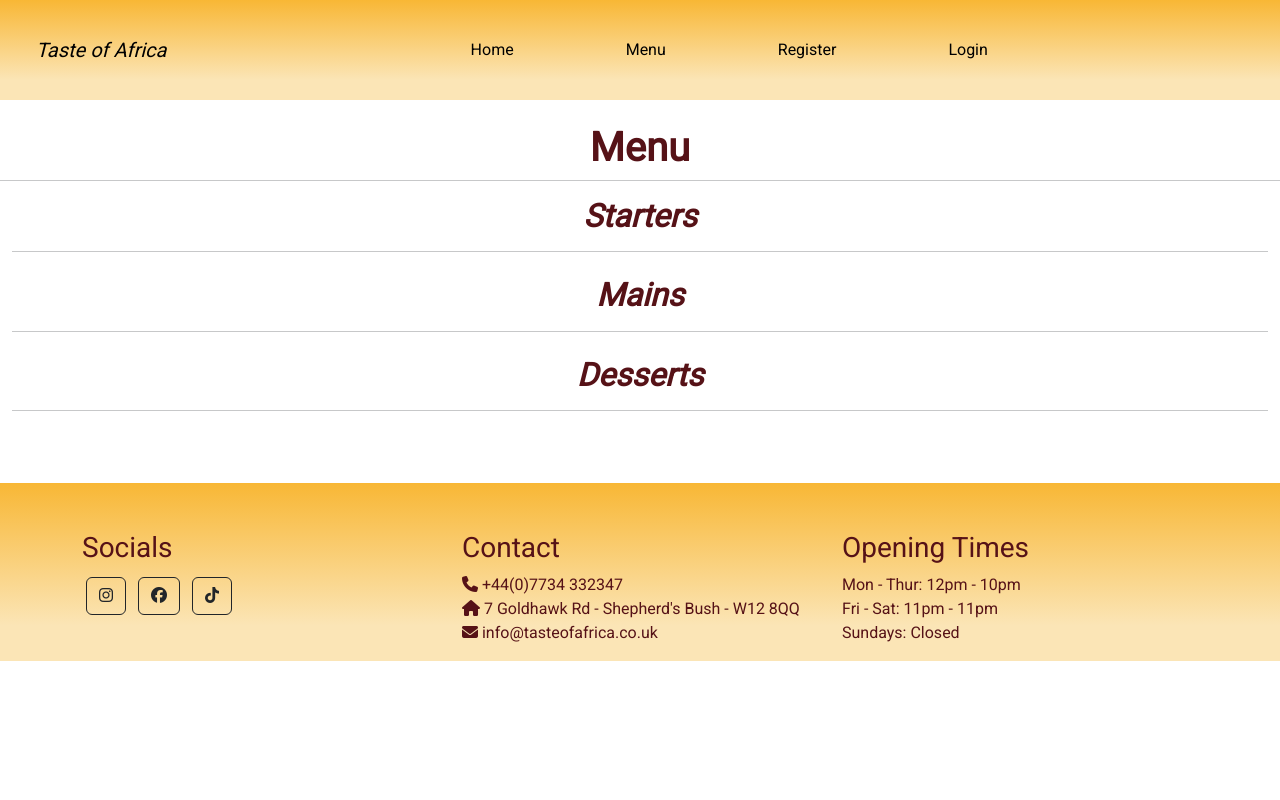
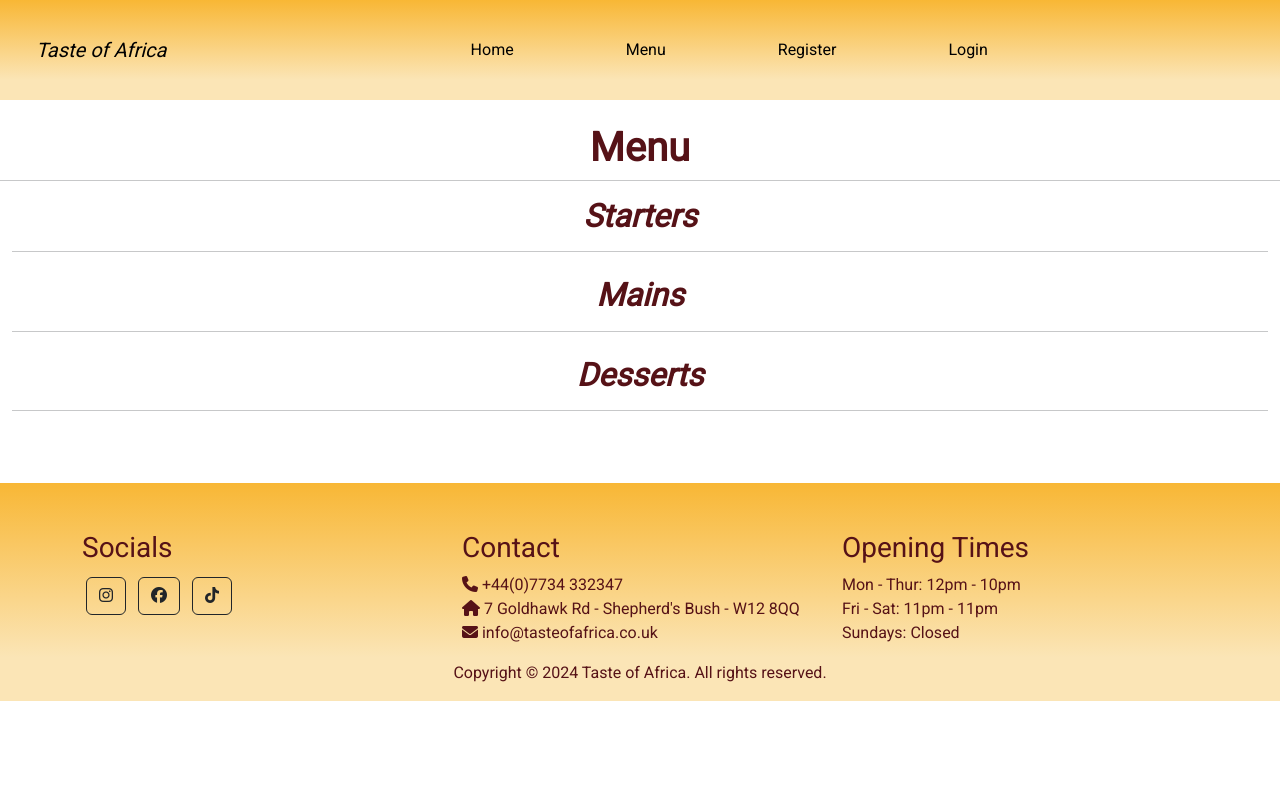
Before and after one commit to KyrianU/taste-of-africa, a Django app: page /menu/ in a window 1280 px wide. Run offline with Django 3.2, Linux system fonts and the light colour scheme; data that the repository does not hold is empty; some libraries are stand-ins or nearby versions.

Commit message:
added copyright details to the footer element

```diff
--- a/static/css/base.css
+++ b/static/css/base.css
@@ -1,6 +1,7 @@
 @import url('https://fonts.googleapis.com/css2?family=Roboto&display=swap');
 
 /* General Styling */
+
 
 body {
     min-height: 100vh;
@@ -8,6 +9,7 @@ body {
     font-family: 'Roboto', sans-serif;
     display: flex;
     flex-direction: column;
+    overflow-x: hidden;
 }
 
 
--- a/templates/base.html
+++ b/templates/base.html
@@ -88,6 +88,14 @@
                 </div>
             </div>
         </div>
+        <hr>
+        <div class="container-fluid">
+            <div class="row">
+                <div class="col-12">
+                    <p class="text-center text-md-right">Copyright © 2024 Taste of Africa. All rights reserved.</p>
+                </div>
+            </div>
+        </div>
     </footer>
 
 
```
Also changed, not shown: TESTING.md (+2 -2 lines), Grilled-fish.jpg (deleted), puff-puff.jpg (deleted), static/media/plantain-small.jpg (renamed from plantain-small.jpg), 5 other files.
